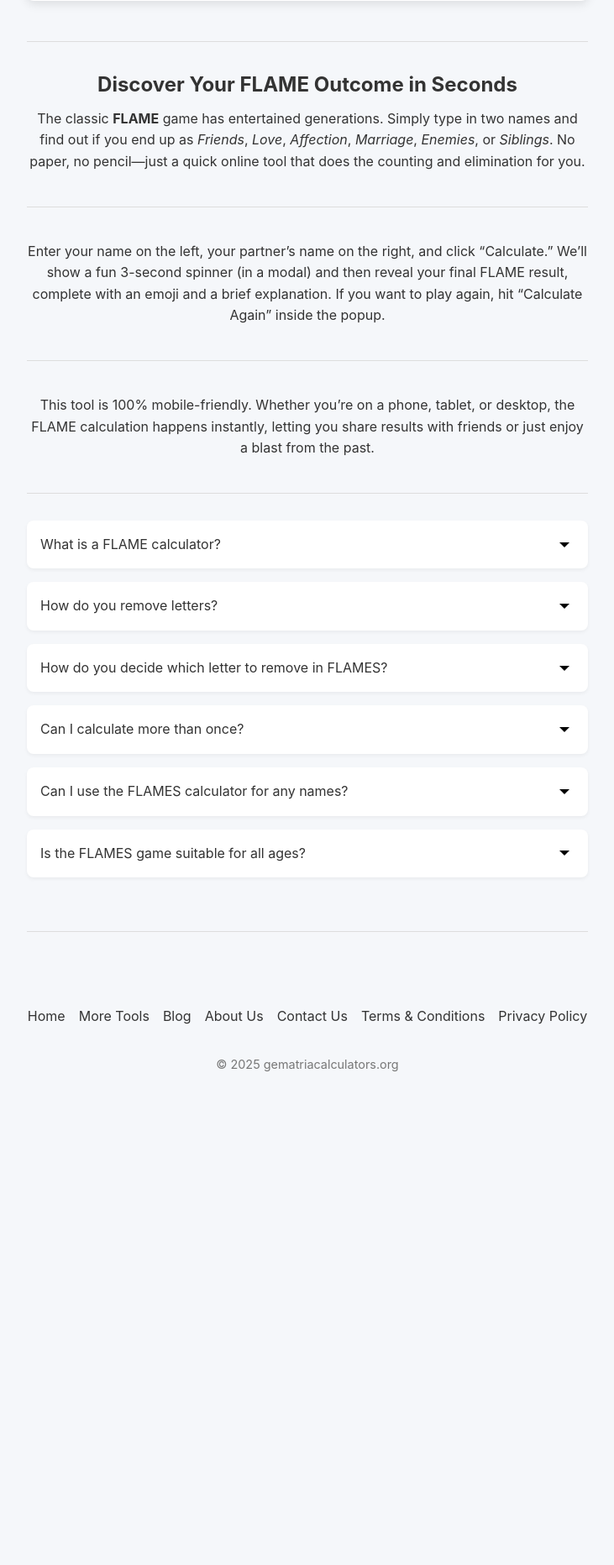
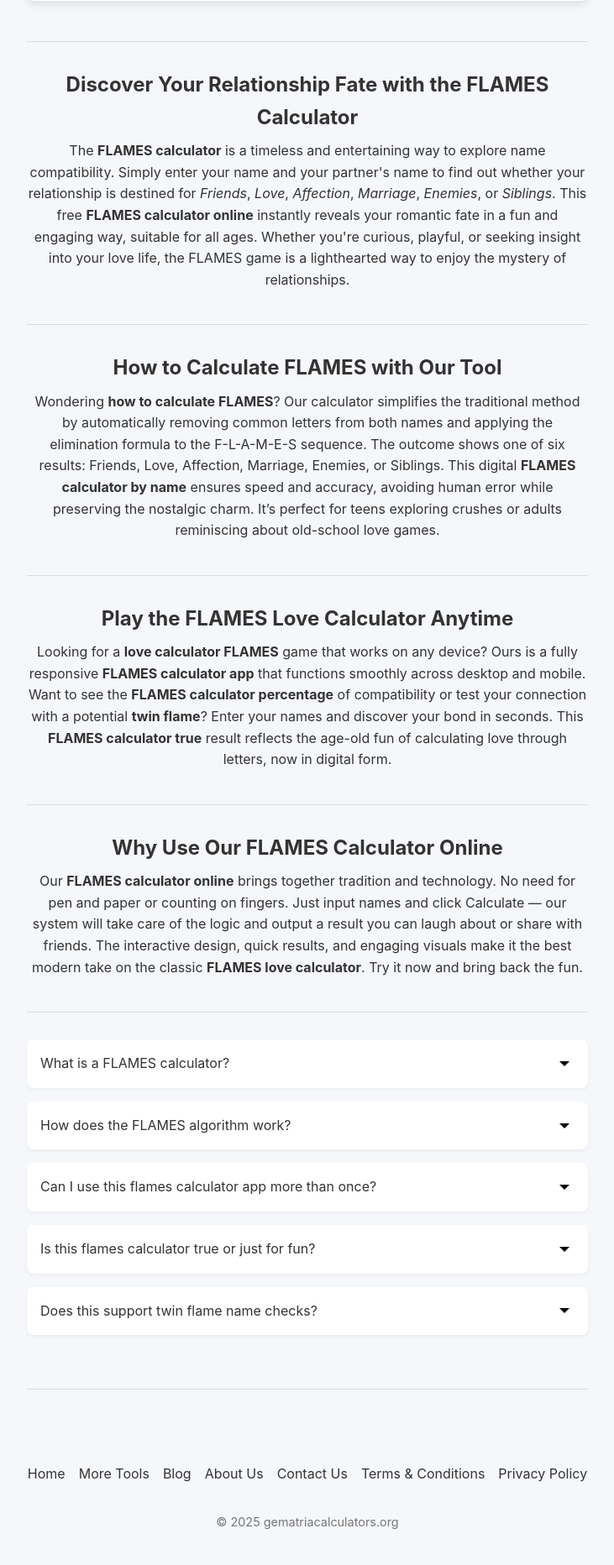
Before and after one commit to beingdutta/gematriacalculators.org, a PHP site: page /more-tools/flame-calculator.php in a window 1280 px wide. Shown: the part 533-2397 px from the top of the page at 84% size, without its empty margins (274-1005 px from the left). Before the commit the page ends 1809 px from the top, so only its background shows below. Run offline with PHP 8.4, Linux system fonts and the light colour scheme.

Commit message:
Tools updated

```diff
--- a/more-tools.php
+++ b/more-tools.php
@@ -13,7 +13,6 @@
     <body>
         <div class="container">
             <header class="header">
-                <img src="/assets/talisman-header-icon.png" id="themeLogo" alt="gematria calculator logo" style="width: 90px;">
                 <button class="theme-toggle" onclick="toggleTheme()">🌓</button>
                 <h1>Explore More Tools</h1>
                 <p class="subtitle">Enhance your spiritual and numerological journey</p>
--- a/more-tools/flame-calculator.php
+++ b/more-tools/flame-calculator.php
@@ -4,25 +4,18 @@
   <head>
     <meta charset="UTF-8" />
     <meta name="viewport" content="width=device-width, initial-scale=1" />
-    <meta name="description" content="Play the classic FLAME game: enter two names and find out if you are Friends, Love, Affection, Marriage, Enemies, or Siblings.">
-
+    <meta name="description" content="Use our FLAMES calculator to find your relationship fate — Friends, Love, Affection, Marriage, Enemies, or Siblings — using a fun, fast online love compatibility game.">
+    <meta name="keywords" content="flames calculator, love calculator flames, flames calculator percentage, flames calculator love, flames calculator online, flames calculator by name, how to calculate flames, flames calculator app, flames calculator true, twin flame calculator">
     <title>FLAME Calculator – Free Gematria/FLAME Tools</title>
     <link rel="canonical" href="https://gematriacalculators.org/more-tools/flame-calculator.php" />
     <link rel="icon" href="/assets/talisman-site-icon.png" sizes="32x32">
-
-    <!-- Import the site-wide CSS (colors, typography, reset, header/footer, FAQ styles, etc.) -->
     <link rel="stylesheet" href="/styles/index.css" />
-
-    <!-- Page-specific CSS overrides -->
     <link rel="stylesheet" href="/styles/flame-calculator.css" />
   </head>
 
 <body>
   <div class="container">
 
-    <!-- ============================
-         HEADER (IDENTICAL TO index.php STYLE)
-       ============================ -->
     <header class="header">
       <img src="/assets/flame-icon-128.png" id="themeLogo" alt="site logo" />
       <button class="theme-toggle" onclick="toggleTheme()">🌓</button>
@@ -30,161 +23,116 @@
       <p class="subtitle">(Enter two names to discover your relationship outcome)</p>
     </header>
 
-    <!-- ============================
-         MAIN FLAME CALCULATOR AREA
-       ============================ -->
     <main class="calculator">
-      <!-- Three-column row: left label+input / flame icon / right label+input -->
       <div class="flame-row">
-        <!-- Left column -->
         <div class="flame-col">
           <label for="yourName">Your Name</label>
           <input id="yourName" type="text" placeholder="Enter your name…" />
         </div>
 
-        <!-- Center flame icon -->
         <div class="flame-col flame-center">
           <img src="/assets/heart.png" alt="Flame Icon" class="flame-main-icon" />
         </div>
 
-        <!-- Right column -->
         <div class="flame-col">
           <label for="partnerName">Your Partner’s Name</label>
           <input id="partnerName" type="text" placeholder="Enter partner’s name…" />
         </div>
       </div>
 
-      <!-- Buttons: Calculate + Reset -->
       <div class="button-container">
         <button class="calculate-btn" onclick="runFlameCalculation()">Calculate</button>
         <button class="secondary" onclick="resetFlameCalculator()">Reset</button>
       </div>
 
-      <!-- Inline error if fields are blank -->
       <div id="inputError" class="error-message">Please enter both names.</div>
     </main>
 
-
-    <!-- ============================
-         SEO TEXT (WITH GREYED <hr> SEPARATORS)
-       ============================ -->
     <hr class="grey-rule" />
     <section class="seo-section">
-      <h2>Discover Your FLAME Outcome in Seconds</h2>
+      <h2>Discover Your Relationship Fate with the FLAMES Calculator</h2>
       <p>
-        The classic <strong>FLAME</strong> game has entertained generations. Simply type in two names and find out if you end up as
-        <em>Friends</em>, <em>Love</em>, <em>Affection</em>, <em>Marriage</em>, <em>Enemies</em>, or <em>Siblings</em>.
-        No paper, no pencil—just a quick online tool that does the counting and elimination for you.
+        The <strong>FLAMES calculator</strong> is a timeless and entertaining way to explore name compatibility. Simply enter your name and your partner's name to find out whether your relationship is destined for <em>Friends</em>, <em>Love</em>, <em>Affection</em>, <em>Marriage</em>, <em>Enemies</em>, or <em>Siblings</em>. This free <strong>FLAMES calculator online</strong> instantly reveals your romantic fate in a fun and engaging way, suitable for all ages. Whether you're curious, playful, or seeking insight into your love life, the FLAMES game is a lighthearted way to enjoy the mystery of relationships.
       </p>
     </section>
+
     <hr class="grey-rule" />
     <section class="seo-section">
+      <h2>How to Calculate FLAMES with Our Tool</h2>
       <p>
-        Enter your name on the left, your partner’s name on the right, and click “Calculate.” We’ll show a fun 3-second spinner
-        (in a modal) and then reveal your final FLAME result, complete with an emoji and a brief explanation.
-        If you want to play again, hit “Calculate Again” inside the popup.
+        Wondering <strong>how to calculate FLAMES</strong>? Our calculator simplifies the traditional method by automatically removing common letters from both names and applying the elimination formula to the F-L-A-M-E-S sequence. The outcome shows one of six results: Friends, Love, Affection, Marriage, Enemies, or Siblings. This digital <strong>FLAMES calculator by name</strong> ensures speed and accuracy, avoiding human error while preserving the nostalgic charm. It’s perfect for teens exploring crushes or adults reminiscing about old-school love games.
       </p>
     </section>
+
     <hr class="grey-rule" />
     <section class="seo-section">
+      <h2>Play the FLAMES Love Calculator Anytime</h2>
       <p>
-        This tool is 100% mobile-friendly. Whether you’re on a phone, tablet, or desktop, the FLAME calculation happens instantly,
-        letting you share results with friends or just enjoy a blast from the past.
+        Looking for a <strong>love calculator FLAMES</strong> game that works on any device? Ours is a fully responsive <strong>FLAMES calculator app</strong> that functions smoothly across desktop and mobile. Want to see the <strong>FLAMES calculator percentage</strong> of compatibility or test your connection with a potential <strong>twin flame</strong>? Enter your names and discover your bond in seconds. This <strong>FLAMES calculator true</strong> result reflects the age-old fun of calculating love through letters, now in digital form.
       </p>
     </section>
+
     <hr class="grey-rule" />
+    <section class="seo-section">
+      <h2>Why Use Our FLAMES Calculator Online</h2>
+      <p>
+        Our <strong>FLAMES calculator online</strong> brings together tradition and technology. No need for pen and paper or counting on fingers. Just input names and click Calculate — our system will take care of the logic and output a result you can laugh about or share with friends. The interactive design, quick results, and engaging visuals make it the best modern take on the classic <strong>FLAMES love calculator</strong>. Try it now and bring back the fun.
+      </p>
+    </section>
 
-
-    <!-- ============================
-         FAQ SECTION (NO HEADING, FIVE COLLAPSIBLES)
-       ============================ -->
+    <hr class="grey-rule" />
     <section class="faq-section">
       <div class="faq-item">
         <div class="faq-question" onclick="toggleFAQ(this)">
-          <span>What is a FLAME calculator?</span>
-          <svg class="chevron" width="24" height="24" viewBox="0 0 24 24">
-            <path d="M6 9l6 6 6-6" />
-          </svg>
+          <span>What is a FLAMES calculator?</span>
+          <svg class="chevron" width="24" height="24"><path d="M6 9l6 6 6-6"/></svg>
         </div>
         <div class="faq-answer">
-          A FLAME calculator is a fun, nostalgic game that takes two names, removes matching letters one-by-one, counts the
-          remaining letters, and then eliminates letters from F-L-A-M-E-S based on that count.
-          The final letter left stands for:
-          <strong>F</strong> = Friends, <strong>L</strong> = Love, <strong>A</strong> = Affection,
-          <strong>M</strong> = Marriage, <strong>E</strong> = Enemies, <strong>S</strong> = Siblings.
+          A <strong>FLAMES calculator</strong> is a fun, nostalgic game that takes two names, removes matching letters, and uses the total remaining count to eliminate options in the FLAMES acronym: Friends, Love, Affection, Marriage, Enemies, Siblings. Our tool is an accurate, online love calculator flames version you can trust for entertainment.
         </div>
       </div>
 
       <div class="faq-item">
         <div class="faq-question" onclick="toggleFAQ(this)">
-          <span>How do you remove letters?</span>
-          <svg class="chevron" width="24" height="24" viewBox="0 0 24 24">
-            <path d="M6 9l6 6 6-6" />
-          </svg>
+          <span>How does the FLAMES algorithm work?</span>
+          <svg class="chevron" width="24" height="24"><path d="M6 9l6 6 6-6"/></svg>
         </div>
         <div class="faq-answer">
-          First, we strip out spaces and lowercase both names. Then, for each character in Name A,
-          if it appears in Name B, we remove that character from both names (only once per match).
-          After that, we count how many letters remain total. That number drives the elimination process in the FLAMES array.
+          The <strong>FLAMES calculator</strong> compares letters in both names, removes common ones, and totals the rest. This count drives elimination across the F-L-A-M-E-S letters in circular fashion until one remains. This simple algorithm is the heart of the <strong>flames calculator by name</strong> logic.
         </div>
       </div>
 
       <div class="faq-item">
         <div class="faq-question" onclick="toggleFAQ(this)">
-          <span>How do you decide which letter to remove in FLAMES?</span>
-          <svg class="chevron" width="24" height="24" viewBox="0 0 24 24">
-            <path d="M6 9l6 6 6-6" />
-          </svg>
+          <span>Can I use this flames calculator app more than once?</span>
+          <svg class="chevron" width="24" height="24"><path d="M6 9l6 6 6-6"/></svg>
         </div>
         <div class="faq-answer">
-          After counting the leftover letters, you take that number (say 8) and count through the array
-          <code>['F','L','A','M','E','S']</code> in a circular fashion. The 8th letter is removed first.
-          Then you continue from the very next letter, counting again up to 8, and remove that one.
-          Repeat until only one letter remains.
+          Yes, you can use the <strong>flames calculator app</strong> as many times as you want! Just click "Calculate Again" and enter a new pair of names. It's perfect for parties, friends, or curiosity.
         </div>
       </div>
 
       <div class="faq-item">
         <div class="faq-question" onclick="toggleFAQ(this)">
-          <span>Can I calculate more than once?</span>
-          <svg class="chevron" width="24" height="24" viewBox="0 0 24 24">
-            <path d="M6 9l6 6 6-6" />
-          </svg>
+          <span>Is this flames calculator true or just for fun?</span>
+          <svg class="chevron" width="24" height="24"><path d="M6 9l6 6 6-6"/></svg>
         </div>
         <div class="faq-answer">
-          Of course! Once your result appears in the modal, click “Calculate Again” to clear both fields and run a brand-new calculation.
+          While our <strong>flames calculator true</strong> results follow the original rules of the FLAMES game, it’s meant for entertainment and fun, not scientific matchmaking. Use it to share laughs or break the ice with a crush!
         </div>
       </div>
 
       <div class="faq-item">
         <div class="faq-question" onclick="toggleFAQ(this)">
-          <span>Can I use the FLAMES calculator for any names?</span>
-          <svg class="chevron" width="24" height="24" viewBox="0 0 24 24">
-            <path d="M6 9l6 6 6-6" />
-          </svg>
+          <span>Does this support twin flame name checks?</span>
+          <svg class="chevron" width="24" height="24"><path d="M6 9l6 6 6-6"/></svg>
         </div>
         <div class="faq-answer">
-          Yes! You can use the FLAMES calculator with any two names—your own and your friend’s, crush’s, or partner’s—to see your FLAMES relationship result.
-        </div>
-      </div>
-
-      <div class="faq-item">
-        <div class="faq-question" onclick="toggleFAQ(this)">
-          <span>Is the FLAMES game suitable for all ages?</span>
-          <svg class="chevron" width="24" height="24" viewBox="0 0 24 24">
-            <path d="M6 9l6 6 6-6" />
-          </svg>
-        </div>
-        <div class="faq-answer">
-          Absolutely. The FLAMES game is a light-hearted name compatibility test that’s suitable for kids, teens, and adults looking for a fun love or friendship predictor.
+          Yes! You can use this <strong>twin flame calculator</strong> to test spiritual or soulmate-style name matches, just like with casual friendships or love interests. It's a lighthearted way to explore name compatibility with anyone.
         </div>
       </div>
     </section>
 
-
-    <!-- ============================
-         FOOTER MENU (IDENTICAL TO index.php)
-       ============================ -->
     <hr class="grey-rule" />
     <footer class="footer">
       <div class="footer-links">
@@ -202,50 +150,28 @@
     </footer>
   </div>
 
-
-  <!-- ============================
-       MODAL OVERLAY & CONTENT
-     ============================ -->
   <div id="flameModalOverlay" class="modal-overlay">
     <div class="modal" role="dialog" aria-modal="true" aria-labelledby="flameModalHeader">
-      <!-- Close “×” button -->
       <button class="modal-close" onclick="closeFlameModal()">×</button>
-
-      <!-- Modal header: “NameA 🔥 NameB” -->
       <div class="modal-header" id="flameModalHeader">
         <span id="modalNameA">NameA</span>
         <span class="flame-icon-large">🔥</span>
         <span id="modalNameB">NameB</span>
       </div>
-
-      <!-- Modal body: Spinner first, then result -->
       <div class="modal-body">
-        <!-- Large spinner (orange) -->
         <div id="modalSpinner" class="spinner-large"></div>
-
-        <!-- Hidden until after 3s: result block -->
         <div id="modalResult" class="modal-result-content" style="display: none;">
-          <p>
-            The relationship between
-            <strong><span id="displayNameA"></span></strong> and
-            <strong><span id="displayNameB"></span></strong>
-            will ultimately lead to:
-          </p>
+          <p>The relationship between <strong><span id="displayNameA"></span></strong> and <strong><span id="displayNameB"></span></strong> will ultimately lead to:</p>
           <span id="resultEmoji" class="result-emoji">❤️</span>
           <div id="resultText" class="result-text">Marriage</div>
         </div>
       </div>
-
-      <!-- Modal footer: “Calculate Again” -->
       <div class="modal-footer">
         <button class="calculate-again" onclick="resetFlameCalculator()">Calculate Again</button>
       </div>
     </div>
   </div>
 
-  <!-- ============================
-       PAGE-SPECIFIC JavaScript
-     ============================ -->
   <script src="/scripts/flame-calculator.js"></script>
 </body>
 </html>
```
Also changed, not shown: more-tools/loshu-grid.php (+33 -25 lines).
